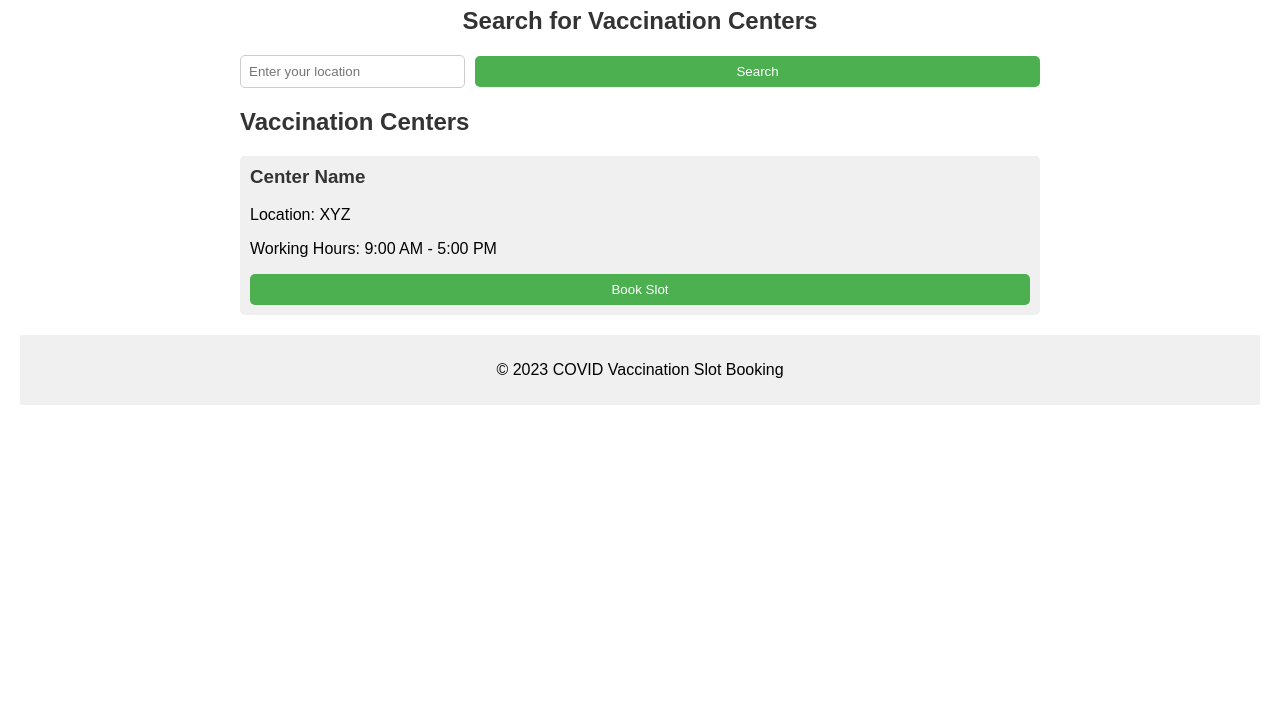
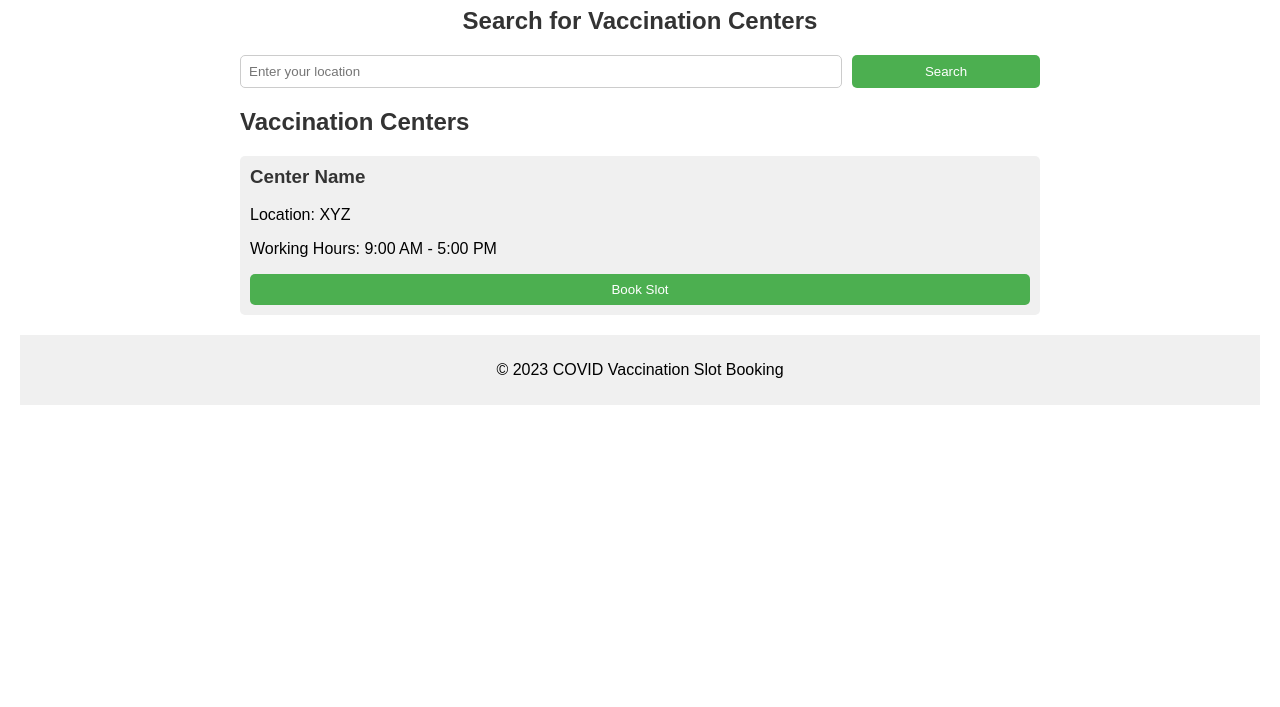
Before and after one commit to sivabalaji-create/Covid_Vaccination, a plain HTML site: page frontend/UserVaccine.html in a window 1280 px wide. Shown: the part 93-800 px from the top of the page. Drawn offline with Linux system fonts and the light colour scheme; a script that the page names is missing.

Commit message:
style updated

```diff
--- a/frontend/styles.css
+++ b/frontend/styles.css
@@ -73,13 +73,13 @@ body {
 
   #search-form {
     display: flex;
-    justify-content: center;
-    align-items: center;
+    justify-content: left;
+    align-items: left;
     margin-bottom: 10px;
   }
 
   #search-form input[type="text"] {
-    width: 300px;
+    width: 3000px;
     padding: 8px;
     border: 1px solid #ccc;
     border-radius: 5px;
```
